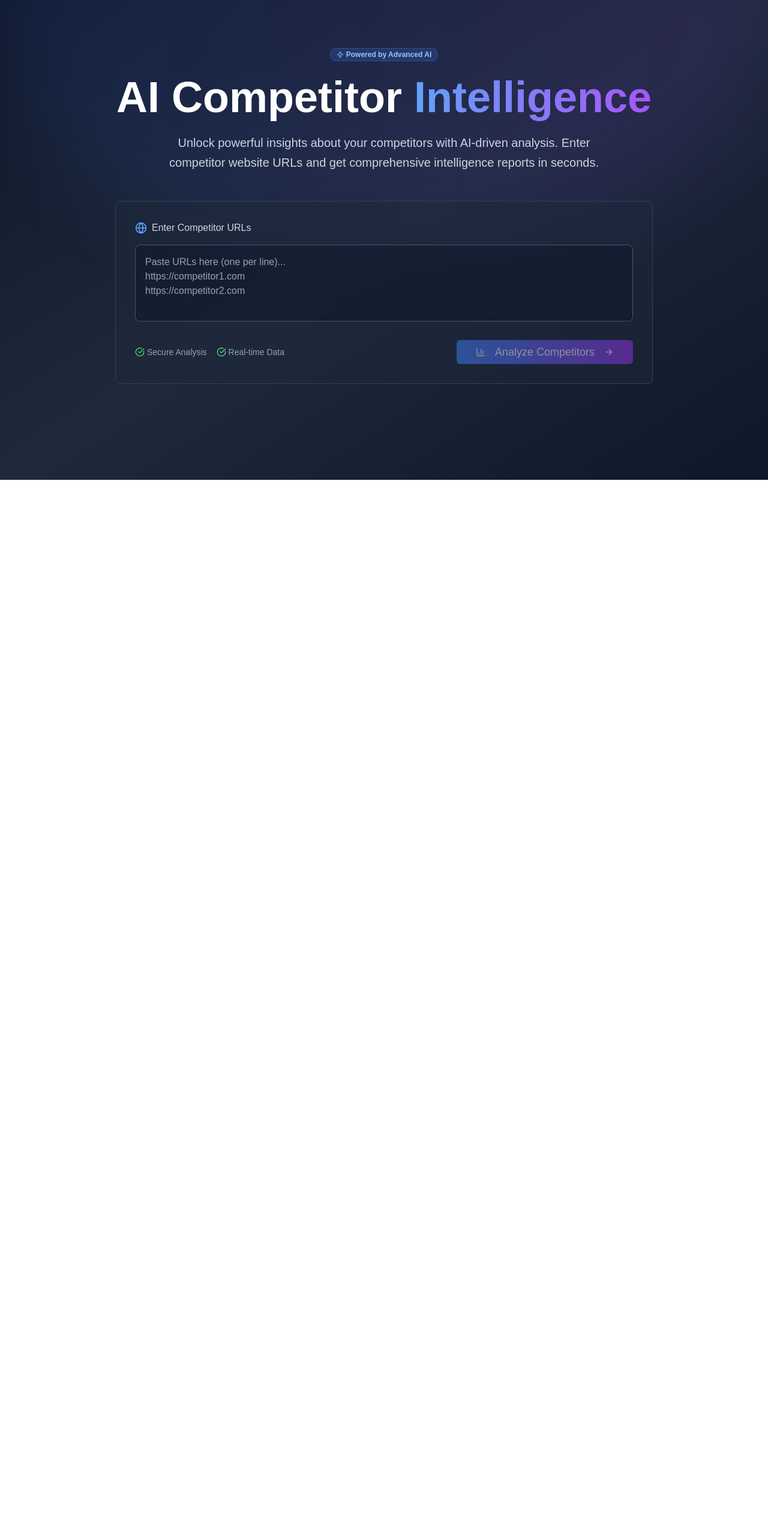
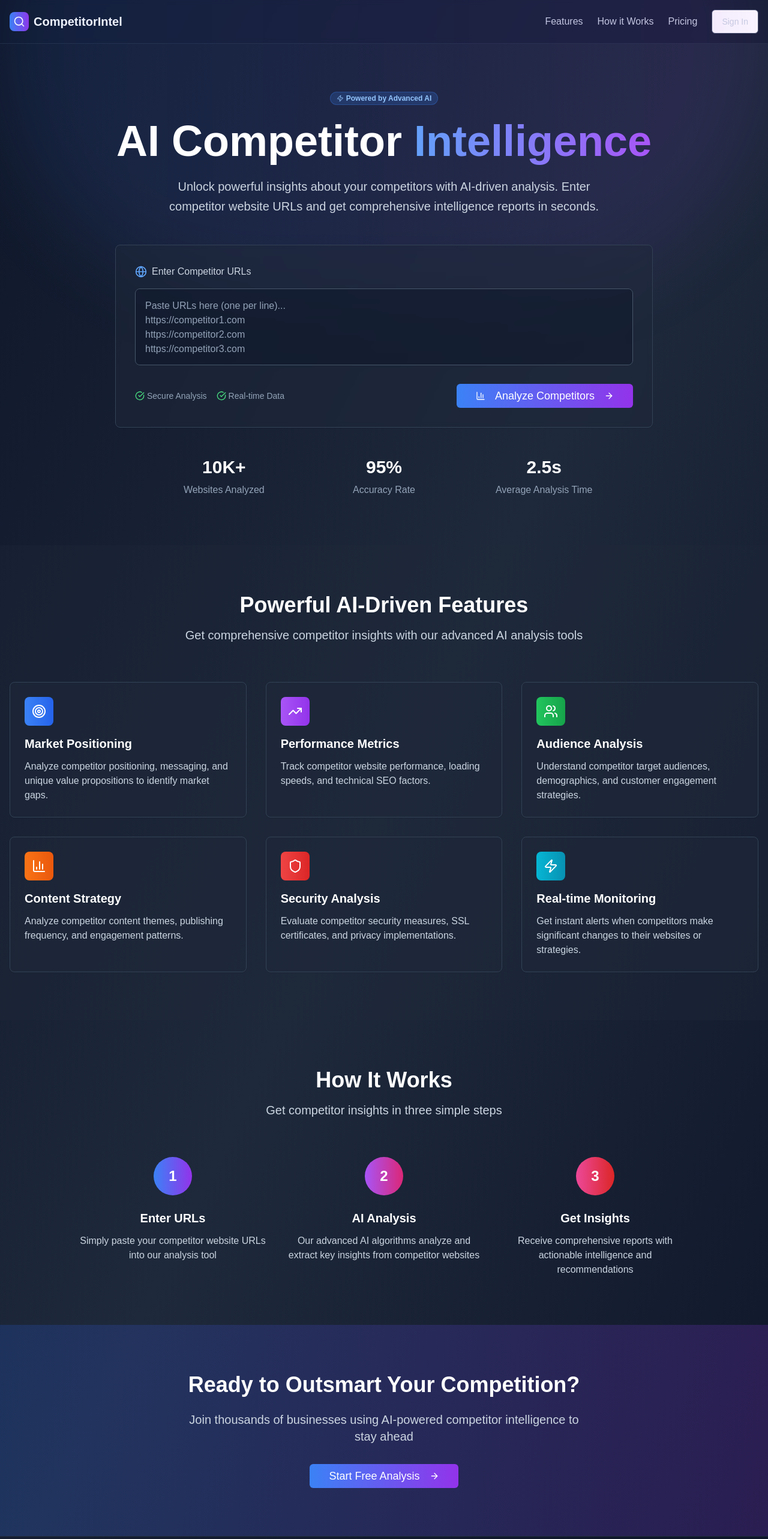
Before and after one commit to MD-Suhxib/Competitor-intel, a Next.js app: page / in a window 1280 px wide. Shown: the top 2566 px of the page at 60% size. Before the commit the page ends 800 px from the top, so only its background shows below. Built offline with nearby package versions, Linux system fonts and the light colour scheme.

Commit message:
changes1

```diff
--- a/app/page.tsx
+++ b/app/page.tsx
@@ -1,58 +1,40 @@
-'use client'
-
-import { useState } from "react"
-import {
-  Search,
-  Target,
-  BarChart3,
-  Zap,
-  Globe,
-  TrendingUp,
-  Users,
-  Shield,
-  ArrowRight,
-  CheckCircle,
-} from "lucide-react"
+import { Search, Target, BarChart3, Zap, Globe, TrendingUp, Users, Shield, ArrowRight, CheckCircle } from "lucide-react"
 import { Button } from "@/components/ui/button"
 import { Card, CardContent } from "@/components/ui/card"
 import { Badge } from "@/components/ui/badge"
 
 export default function CompetitorIntelPage() {
-  const [urls, setUrls] = useState("")
-  const [loading, setLoading] = useState(false)
-  const [results, setResults] = useState<any[]>([])
-
-  const handleAnalyze = async () => {
-    setLoading(true)
-
-    const urlList = urls
-      .split("\n")
-      .map((url) => url.trim())
-      .filter((url) => url !== "")
-
-    try {
-      const res = await fetch("/api/analyze", {
-        method: "POST",
-        headers: { "Content-Type": "application/json" },
-        body: JSON.stringify({ urls: urlList }),
-      })
-
-      const data = await res.json()
-
-      if (!res.ok) throw new Error(data.error || "Unknown error")
-
-      setResults(data.data || [])
-    } catch (err: any) {
-      console.error("Analysis failed:", err)
-      alert("Analysis failed: " + err.message)
-    } finally {
-      setLoading(false)
-    }
-  }
-
   return (
     <div className="min-h-screen bg-gradient-to-br from-slate-900 via-slate-800 to-slate-900">
-      {/* Hero Section with Input */}
+      {/* Header */}
+      <header className="border-b border-slate-700/50 bg-slate-900/50 backdrop-blur-sm">
+        <div className="container mx-auto px-4 py-4">
+          <div className="flex items-center justify-between">
+            <div className="flex items-center space-x-2">
+              <div className="w-8 h-8 bg-gradient-to-r from-blue-500 to-purple-600 rounded-lg flex items-center justify-center">
+                <Search className="w-5 h-5 text-white" />
+              </div>
+              <span className="text-xl font-bold text-white">CompetitorIntel</span>
+            </div>
+            <nav className="hidden md:flex items-center space-x-6">
+              <a href="#features" className="text-slate-300 hover:text-white transition-colors">
+                Features
+              </a>
+              <a href="#how-it-works" className="text-slate-300 hover:text-white transition-colors">
+                How it Works
+              </a>
+              <a href="#pricing" className="text-slate-300 hover:text-white transition-colors">
+                Pricing
+              </a>
+              <Button variant="outline" className="border-slate-600 text-slate-300 hover:bg-slate-700">
+                Sign In
+              </Button>
+            </nav>
+          </div>
+        </div>
+      </header>
+
+      {/* Hero Section */}
       <section className="relative py-20 px-4">
         <div className="absolute inset-0 bg-gradient-to-r from-blue-500/10 to-purple-600/10 rounded-full blur-3xl transform -translate-y-1/2"></div>
         <div className="container mx-auto text-center relative z-10">
@@ -74,6 +56,7 @@ export default function CompetitorIntelPage() {
             get comprehensive intelligence reports in seconds.
           </p>
 
+          {/* Main Input Section */}
           <div className="max-w-4xl mx-auto mb-12">
             <Card className="bg-slate-800/50 border-slate-700 backdrop-blur-sm">
               <CardContent className="p-8">
@@ -81,14 +64,13 @@ export default function CompetitorIntelPage() {
                   <Globe className="w-5 h-5 text-blue-400 mr-2" />
                   <span className="text-slate-300 font-medium">Enter Competitor URLs</span>
                 </div>
-
                 <textarea
-                  value={urls}
-                  onChange={(e) => setUrls(e.target.value)}
-                  placeholder={`Paste URLs here (one per line)...\nhttps://competitor1.com\nhttps://competitor2.com`}
+                  placeholder="Paste URLs here (one per line)...
+https://competitor1.com
+https://competitor2.com
+https://competitor3.com"
                   className="w-full h-32 bg-slate-900/50 border border-slate-600 rounded-lg p-4 text-white placeholder-slate-400 resize-none focus:outline-none focus:ring-2 focus:ring-blue-500 focus:border-transparent"
                 />
-
                 <div className="flex items-center justify-between mt-6">
                   <div className="flex items-center space-x-4 text-sm text-slate-400">
                     <div className="flex items-center">
@@ -100,51 +82,188 @@ export default function CompetitorIntelPage() {
                       Real-time Data
                     </div>
                   </div>
-
-                  <Button
-                    onClick={handleAnalyze}
-                    disabled={loading || urls.trim() === ""}
-                    className="bg-gradient-to-r from-blue-500 to-purple-600 hover:from-blue-600 hover:to-purple-700 text-white px-8 py-3 text-lg"
-                  >
-                    {loading ? (
-                      <>
-                        <BarChart3 className="w-5 h-5 mr-2 animate-spin" />
-                        Analyzing...
-                      </>
-                    ) : (
-                      <>
+                  <Button className="bg-gradient-to-r from-blue-500 to-purple-600 hover:from-blue-600 hover:to-purple-700 text-white px-8 py-3 text-lg">
                     <BarChart3 className="w-5 h-5 mr-2" />
                     Analyze Competitors
                     <ArrowRight className="w-4 h-4 ml-2" />
-                      </>
-                    )}
                   </Button>
                 </div>
               </CardContent>
             </Card>
           </div>
 
-          {/* Results Section */}
-          {results.length > 0 && (
-            <div className="max-w-5xl mx-auto space-y-6 text-left mt-10">
-              <h2 className="text-3xl font-semibold text-white mb-4 text-center">Competitor Insights</h2>
+          {/* Stats */}
+          <div className="grid grid-cols-1 md:grid-cols-3 gap-8 max-w-3xl mx-auto">
+            <div className="text-center">
+              <div className="text-3xl font-bold text-white mb-2">10K+</div>
+              <div className="text-slate-400">Websites Analyzed</div>
+            </div>
+            <div className="text-center">
+              <div className="text-3xl font-bold text-white mb-2">95%</div>
+              <div className="text-slate-400">Accuracy Rate</div>
+            </div>
+            <div className="text-center">
+              <div className="text-3xl font-bold text-white mb-2">2.5s</div>
+              <div className="text-slate-400">Average Analysis Time</div>
+            </div>
+          </div>
+        </div>
+      </section>
 
-              {results.map((r, i) => (
-                <Card key={i} className="bg-slate-800 border-slate-700">
-                  <CardContent className="p-6 space-y-2 text-white">
-                    <p><strong>🌐 URL:</strong> <a href={r.url} target="_blank" rel="noopener noreferrer" className="text-blue-400 hover:underline">{r.url}</a></p>
-                    <p><strong>📛 Domain:</strong> {r.domain}</p>
-                    <p><strong>📈 Estimated Traffic:</strong> {r.trafficEstimate.toLocaleString()}</p>
-                    <p><strong>🔍 Top Keywords:</strong> {r.topKeywords?.join(', ') || 'N/A'}</p>
-                    <p><strong>⭐ SEO Score:</strong> {r.seoScore}</p>
-                    <p><strong>🔥 Strengths:</strong> {r.strengths?.join(', ') || 'N/A'}</p>
+      {/* Features Section */}
+      <section id="features" className="py-20 px-4 bg-slate-800/30">
+        <div className="container mx-auto">
+          <div className="text-center mb-16">
+            <h2 className="text-4xl font-bold text-white mb-4">Powerful AI-Driven Features</h2>
+            <p className="text-xl text-slate-300 max-w-2xl mx-auto">
+              Get comprehensive competitor insights with our advanced AI analysis tools
+            </p>
+          </div>
+
+          <div className="grid grid-cols-1 md:grid-cols-2 lg:grid-cols-3 gap-8">
+            <Card className="bg-slate-800/50 border-slate-700 hover:bg-slate-800/70 transition-all duration-300">
+              <CardContent className="p-6">
+                <div className="w-12 h-12 bg-gradient-to-r from-blue-500 to-blue-600 rounded-lg flex items-center justify-center mb-4">
+                  <Target className="w-6 h-6 text-white" />
+                </div>
+                <h3 className="text-xl font-semibold text-white mb-3">Market Positioning</h3>
+                <p className="text-slate-300">
+                  Analyze competitor positioning, messaging, and unique value propositions to identify market gaps.
+                </p>
               </CardContent>
             </Card>
-              ))}
+
+            <Card className="bg-slate-800/50 border-slate-700 hover:bg-slate-800/70 transition-all duration-300">
+              <CardContent className="p-6">
+                <div className="w-12 h-12 bg-gradient-to-r from-purple-500 to-purple-600 rounded-lg flex items-center justify-center mb-4">
+                  <TrendingUp className="w-6 h-6 text-white" />
                 </div>
-          )}
+                <h3 className="text-xl font-semibold text-white mb-3">Performance Metrics</h3>
+                <p className="text-slate-300">
+                  Track competitor website performance, loading speeds, and technical SEO factors.
+                </p>
+              </CardContent>
+            </Card>
+
+            <Card className="bg-slate-800/50 border-slate-700 hover:bg-slate-800/70 transition-all duration-300">
+              <CardContent className="p-6">
+                <div className="w-12 h-12 bg-gradient-to-r from-green-500 to-green-600 rounded-lg flex items-center justify-center mb-4">
+                  <Users className="w-6 h-6 text-white" />
+                </div>
+                <h3 className="text-xl font-semibold text-white mb-3">Audience Analysis</h3>
+                <p className="text-slate-300">
+                  Understand competitor target audiences, demographics, and customer engagement strategies.
+                </p>
+              </CardContent>
+            </Card>
+
+            <Card className="bg-slate-800/50 border-slate-700 hover:bg-slate-800/70 transition-all duration-300">
+              <CardContent className="p-6">
+                <div className="w-12 h-12 bg-gradient-to-r from-orange-500 to-orange-600 rounded-lg flex items-center justify-center mb-4">
+                  <BarChart3 className="w-6 h-6 text-white" />
+                </div>
+                <h3 className="text-xl font-semibold text-white mb-3">Content Strategy</h3>
+                <p className="text-slate-300">
+                  Analyze competitor content themes, publishing frequency, and engagement patterns.
+                </p>
+              </CardContent>
+            </Card>
+
+            <Card className="bg-slate-800/50 border-slate-700 hover:bg-slate-800/70 transition-all duration-300">
+              <CardContent className="p-6">
+                <div className="w-12 h-12 bg-gradient-to-r from-red-500 to-red-600 rounded-lg flex items-center justify-center mb-4">
+                  <Shield className="w-6 h-6 text-white" />
+                </div>
+                <h3 className="text-xl font-semibold text-white mb-3">Security Analysis</h3>
+                <p className="text-slate-300">
+                  Evaluate competitor security measures, SSL certificates, and privacy implementations.
+                </p>
+              </CardContent>
+            </Card>
+
+            <Card className="bg-slate-800/50 border-slate-700 hover:bg-slate-800/70 transition-all duration-300">
+              <CardContent className="p-6">
+                <div className="w-12 h-12 bg-gradient-to-r from-cyan-500 to-cyan-600 rounded-lg flex items-center justify-center mb-4">
+                  <Zap className="w-6 h-6 text-white" />
+                </div>
+                <h3 className="text-xl font-semibold text-white mb-3">Real-time Monitoring</h3>
+                <p className="text-slate-300">
+                  Get instant alerts when competitors make significant changes to their websites or strategies.
+                </p>
+              </CardContent>
+            </Card>
+          </div>
         </div>
       </section>
+
+      {/* How It Works Section */}
+      <section id="how-it-works" className="py-20 px-4">
+        <div className="container mx-auto">
+          <div className="text-center mb-16">
+            <h2 className="text-4xl font-bold text-white mb-4">How It Works</h2>
+            <p className="text-xl text-slate-300 max-w-2xl mx-auto">Get competitor insights in three simple steps</p>
+          </div>
+
+          <div className="grid grid-cols-1 md:grid-cols-3 gap-8 max-w-5xl mx-auto">
+            <div className="text-center">
+              <div className="w-16 h-16 bg-gradient-to-r from-blue-500 to-purple-600 rounded-full flex items-center justify-center mx-auto mb-6">
+                <span className="text-2xl font-bold text-white">1</span>
+              </div>
+              <h3 className="text-xl font-semibold text-white mb-3">Enter URLs</h3>
+              <p className="text-slate-300">Simply paste your competitor website URLs into our analysis tool</p>
+            </div>
+
+            <div className="text-center">
+              <div className="w-16 h-16 bg-gradient-to-r from-purple-500 to-pink-600 rounded-full flex items-center justify-center mx-auto mb-6">
+                <span className="text-2xl font-bold text-white">2</span>
+              </div>
+              <h3 className="text-xl font-semibold text-white mb-3">AI Analysis</h3>
+              <p className="text-slate-300">
+                Our advanced AI algorithms analyze and extract key insights from competitor websites
+              </p>
+            </div>
+
+            <div className="text-center">
+              <div className="w-16 h-16 bg-gradient-to-r from-pink-500 to-red-600 rounded-full flex items-center justify-center mx-auto mb-6">
+                <span className="text-2xl font-bold text-white">3</span>
+              </div>
+              <h3 className="text-xl font-semibold text-white mb-3">Get Insights</h3>
+              <p className="text-slate-300">
+                Receive comprehensive reports with actionable intelligence and recommendations
+              </p>
+            </div>
+          </div>
+        </div>
+      </section>
+
+      {/* CTA Section */}
+      <section className="py-20 px-4 bg-gradient-to-r from-blue-600/20 to-purple-600/20">
+        <div className="container mx-auto text-center">
+          <h2 className="text-4xl font-bold text-white mb-6">Ready to Outsmart Your Competition?</h2>
+          <p className="text-xl text-slate-300 mb-8 max-w-2xl mx-auto">
+            Join thousands of businesses using AI-powered competitor intelligence to stay ahead
+          </p>
+          <Button className="bg-gradient-to-r from-blue-500 to-purple-600 hover:from-blue-600 hover:to-purple-700 text-white px-8 py-4 text-lg">
+            Start Free Analysis
+            <ArrowRight className="w-5 h-5 ml-2" />
+          </Button>
+        </div>
+      </section>
+
+      {/* Footer */}
+      <footer className="border-t border-slate-700/50 bg-slate-900/50 py-12 px-4">
+        <div className="container mx-auto">
+          <div className="flex flex-col md:flex-row items-center justify-between">
+            <div className="flex items-center space-x-2 mb-4 md:mb-0">
+              <div className="w-8 h-8 bg-gradient-to-r from-blue-500 to-purple-600 rounded-lg flex items-center justify-center">
+                <Search className="w-5 h-5 text-white" />
+              </div>
+              <span className="text-xl font-bold text-white">CompetitorIntel</span>
+            </div>
+            <div className="text-slate-400 text-sm">© 2024 CompetitorIntel. All rights reserved.</div>
+          </div>
+        </div>
+      </footer>
     </div>
   )
 }
```
Lines whose indentation alone changed are shown as unchanged.
